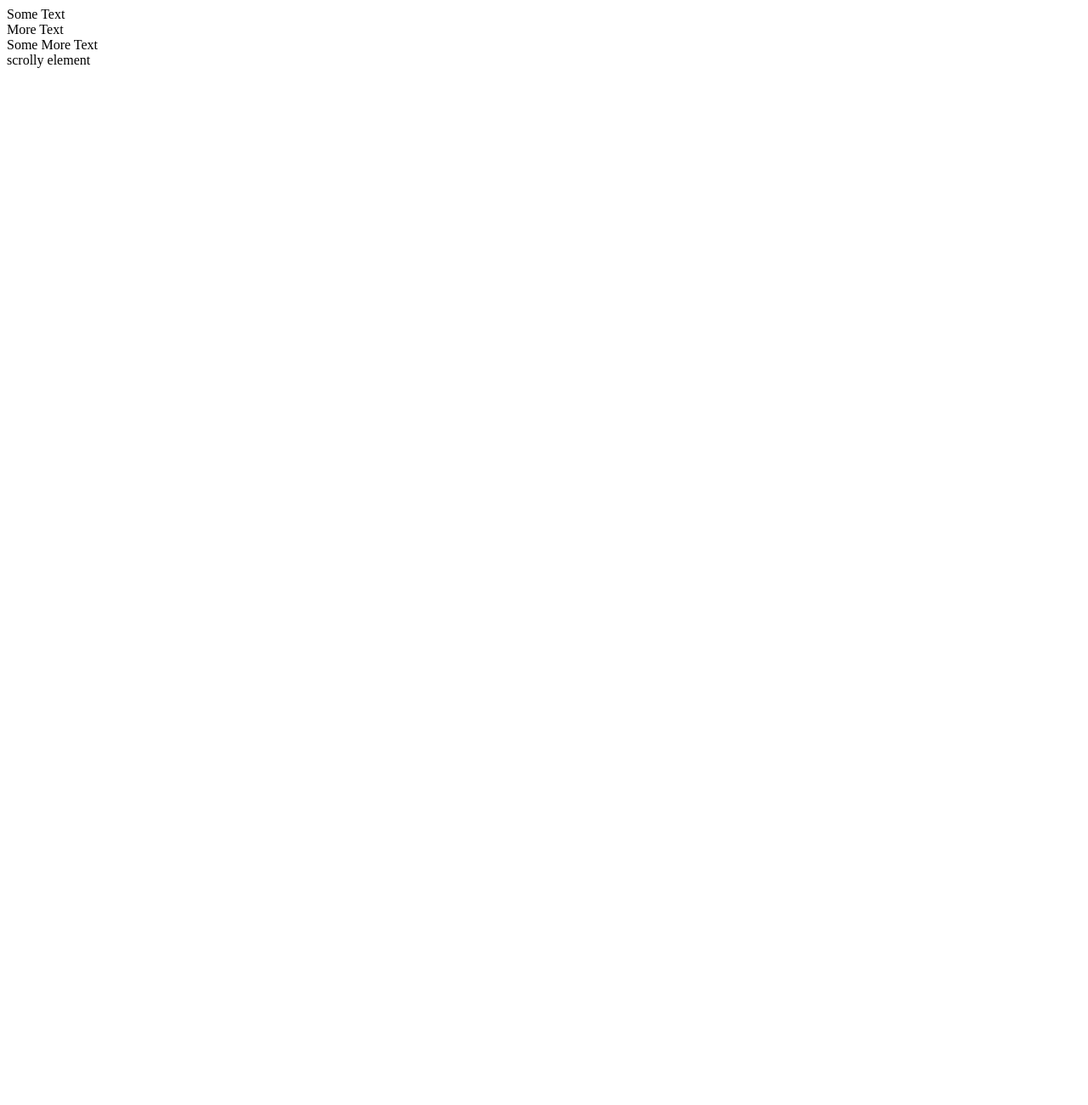
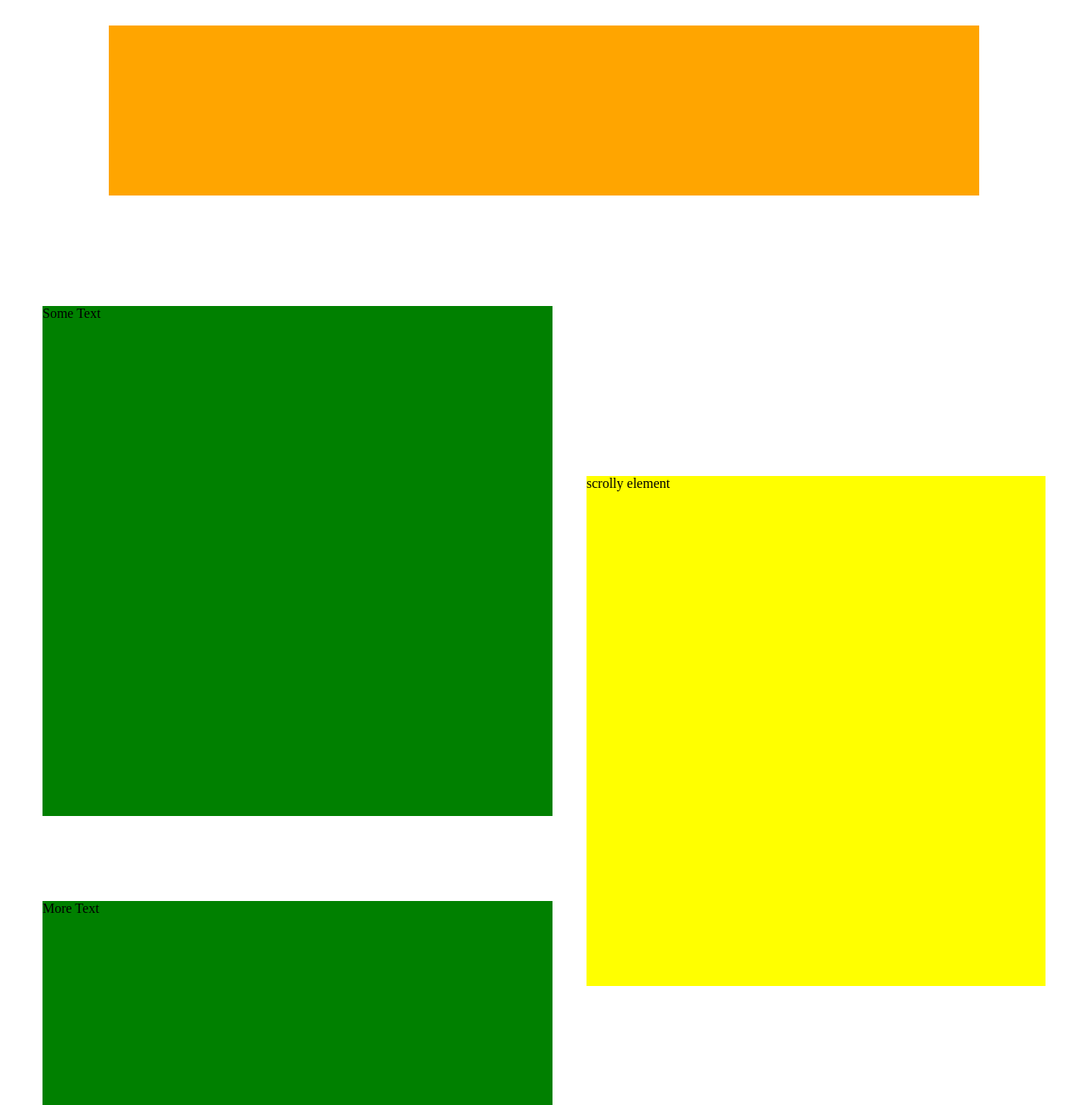
Before and after one commit to haesookim/scrollytelling-practice, a plain HTML site: page index.html in a window 1280 px wide. Shown: the top 1300 px of the page at 85% size. Before the commit the page ends 800 px from the top, so only its background shows below. Drawn offline with nearby package versions, Linux system fonts and the light colour scheme.

Commit message:
tried out with position sticky

```diff
--- a/basicscroll.js
+++ b/basicscroll.js
@@ -11,13 +11,13 @@ $(document).ready(function(){
             }
         })
         // Make scroll cycle.
-        var doc_h = $(document).height() - window.innerHeight;
+        /*var doc_h = $(document).height() - window.innerHeight;
         if (cur == 0) {
             $(window).scrollTop(doc_h - 10)
         }
         if (cur == doc_h) {
             $(window).scrollTop(10)
-        }
+        }*/
     });
 
     $(window).on('beforeunload', function () {
--- a/index.html
+++ b/index.html
@@ -2,16 +2,20 @@
 
 <head>
     <meta charset="utf-8">
+    <link href="style.css" rel="stylesheet">
     <script src="https://d3js.org/d3.v3.min.js"></script>
     <script src="https://code.jquery.com/jquery-1.12.4.js"></script>
 </head>
 
 <body>
-    <div class="inline">
-        <div id="item1">Some Text</div>
-        <div id="item2">More Text</div>
-        <div id="item3">Some More Text</div>
+    <div class="title-section"></div>
+    <div class="scroll-container">
+        <div class="inline">
+            <div id="item1">Some Text</div>
+            <div id="item2">More Text</div>
+            <div id="item3">Some More Text</div>
+        </div>
+        <div id="scrolly">scrolly element</div>
     </div>
-    <div id="scrolly">scrolly element</div>
     <script src="basicscroll.js"></script>
 </body>
--- a/style.css
+++ b/style.css
@@ -2,15 +2,38 @@ html, body{
     height: 100%;
     margin: 0;
     padding: 0;
-    scroll-behavior: smooth;
+}
+
+.title-section{
+    width: 80%;
+    height: 200px;
+    margin: 30px auto;
+    background-color: orange;
+}
+
+.scroll-container{
+    display: flex;
 }
 
 .inline{
     height: 100%;
-    position: absolute;
+    width: 50%;
 }
 
 .inline div{
-    height: 100%;
+    height: 600px;
+    width: 600px;
+    margin: 100px 50px;
+    background-color: green;
     display: block;
 }
+
+#scrolly{
+    width: 600px;
+    height: 600px;
+    margin: 50px;
+    margin-top: 300px;
+    background-color: yellow;
+    position: sticky;
+    top: 30px;
+}
```
